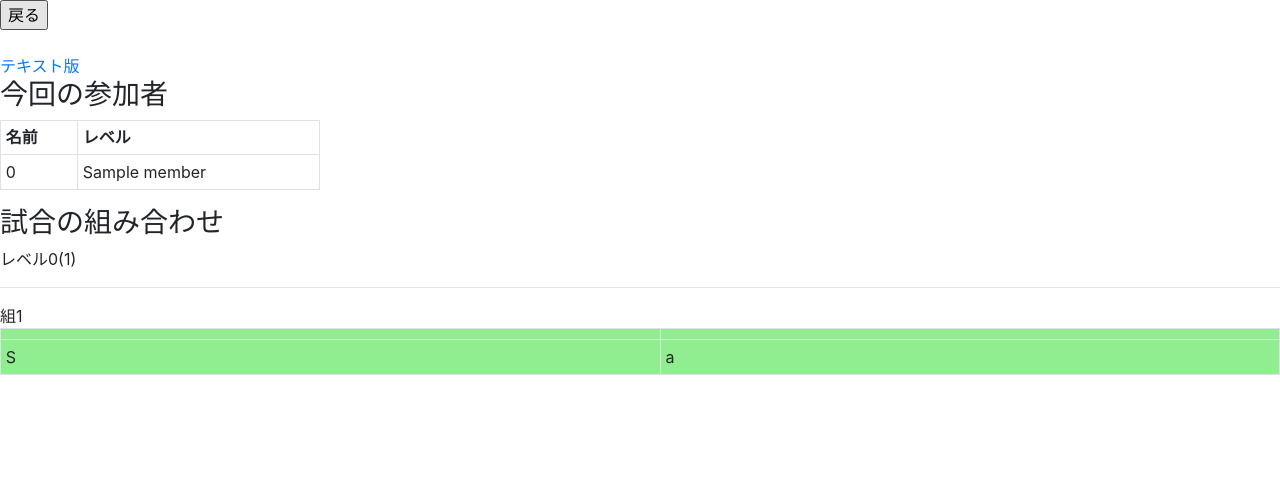
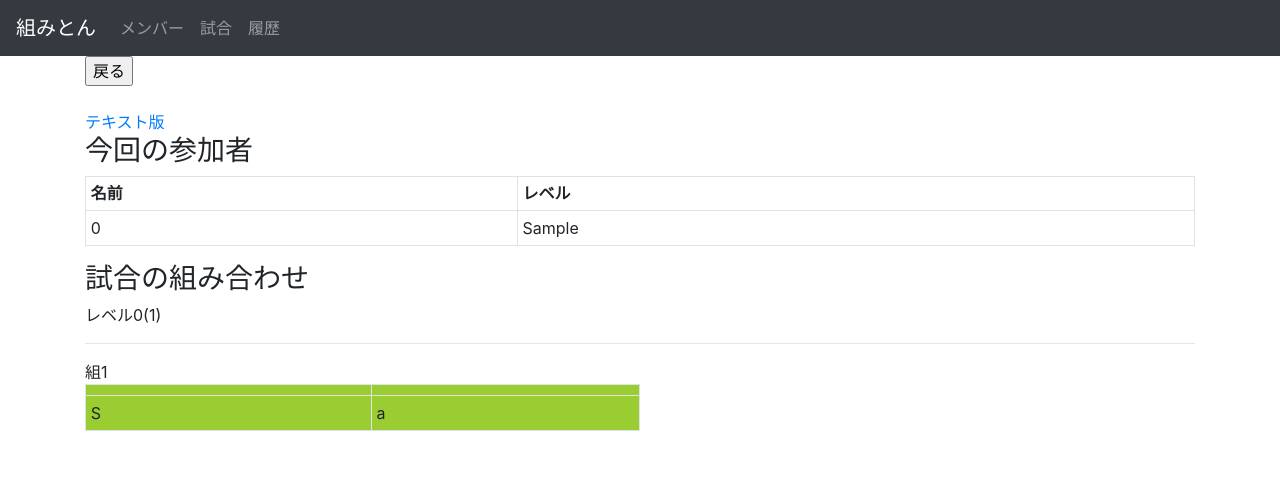
Before and after one commit to otokichi3/kumiton, a PHP site: the page made by up-li/views/main.php in a window 1280 px wide. Shown: the top 494 px of the page. Run offline with PHP 8.4, Linux system fonts and the light colour scheme; the template is opened without the code that fills it: most values are stand-ins (such as "Sample title", 1, 10 or a date in 2020); some libraries are stand-ins or nearby versions.

Commit message:
[upd] 遷移正常化と少し装飾

```diff
--- a/up-li/views/main.php
+++ b/up-li/views/main.php
@@ -8,6 +8,20 @@
     <link rel="stylesheet" href="https://stackpath.bootstrapcdn.com/bootstrap/4.2.1/css/bootstrap.min.css" integrity="sha384-GJzZqFGwb1QTTN6wy59ffF1BuGJpLSa9DkKMp0DgiMDm4iYMj70gZWKYbI706tWS" crossorigin="anonymous">
 </head>
 <body>
+    <nav class="navbar navbar-expand-sm navbar-dark bg-dark">
+        <a href="#" class="navbar-brand">組みとん</a>
+        <button class="navbar-toggler" type="button" data-toggle="collapse" data-target="#navmenu1" aria-controls="navmenu1" aria-expanded="false" aria-label="Toggle navigation">
+            <span class="navbar-toggler-icon"></span>
+        </button>
+        <div class="collapse navbar-collapse" id="navmenu1">
+            <div class="navbar-nav">
+                <a class="nav-item nav-link" href="">メンバー</a>
+                <a class="nav-item nav-link" href="#">試合</a>
+                <a class="nav-item nav-link" href="#">履歴</a>
+            </div>
+        </div>
+    </nav>
+    <div class="container">
         <form action="main" method="post">
             <?php foreach ($selected_member as $member): ?>
                 <input type="hidden" name="selected_member[]" value="<?= $member ?>">
@@ -17,12 +31,12 @@
         <br>
         <a href="./text.php" target="_blank">テキスト版</a>
         <h3>今回の参加者</h3>
-    <table class="table table-bordered table-hover table-sm table-responsive-md w-25">
+        <table class="table table-bordered table-hover table-sm table-responsive-md">
             <tr>
                 <th>名前</th>
                 <th>レベル</th>
             </tr>
-        <?php foreach ($all_member as $name => $level): ?>
+            <?php foreach ($sanka_member as $name => $level): ?>
                 <tr>
                     <td><?= $name ?></td>
                     <td><?= $level ?></td>
@@ -35,7 +49,7 @@
             <?php $game_cnt = 1; ?>
             <?php foreach ($kumi as $key => $pair): ?>
                 組<?= $game_cnt++; ?>
-            <table class="table table-bordered table-hover table-sm table-responsive-md" style="background: lightgreen;">
+                <table class="table table-bordered table-hover table-sm table-responsive-md w-50" style="background: yellowgreen;">
                     <tr>
                         <td><?= $pair[0][0] ?></td>
                         <td><?=  $pair[0][1] ?></td>
@@ -52,5 +66,6 @@
         <script src="https://code.jquery.com/jquery-3.3.1.slim.min.js" integrity="sha384-q8i/X+965DzO0rT7abK41JStQIAqVgRVzpbzo5smXKp4YfRvH+8abtTE1Pi6jizo" crossorigin="anonymous"></script>
         <script src="https://cdnjs.cloudflare.com/ajax/libs/popper.js/1.14.7/umd/popper.min.js" integrity="sha384-UO2eT0CpHqdSJQ6hJty5KVphtPhzWj9WO1clHTMGa3JDZwrnQq4sF86dIHNDz0W1" crossorigin="anonymous"></script>
         <script src="https://stackpath.bootstrapcdn.com/bootstrap/4.3.1/js/bootstrap.min.js" integrity="sha384-JjSmVgyd0p3pXB1rRibZUAYoIIy6OrQ6VrjIEaFf/nJGzIxFDsf4x0xIM+B07jRM" crossorigin="anonymous"></script>
+    </div>
 </body>
 </html>
--- a/up-li/views/member_select.php
+++ b/up-li/views/member_select.php
@@ -29,7 +29,7 @@
                 メンバーを追加しました。
             </div>
         <?php endif ?>
-        <form action="show_game" method="post">
+        <form action="main/show_game" method="post">
             <div class="jumbotron">
                 <h1 class="display-5">メンバー</h1>
                 <p class="lead">メンバーの選択、追加、削除を行えます。</p>
@@ -59,7 +59,7 @@
             <button type="submit" class="btn btn-primary">次へ</button>
         </form>
 
-        <form action="main/add_member" method="post">
+        <form action="main" method="post">
             <h2>メンバー追加</h2>
             <table class="table table-bordered table-hover table-sm table-responsive-md">
                 <thead class="thead-light">
```
Also changed, not shown: up-li/controllers/Main.php (+6 -5 lines). Lines whose indentation alone changed are shown as unchanged.
